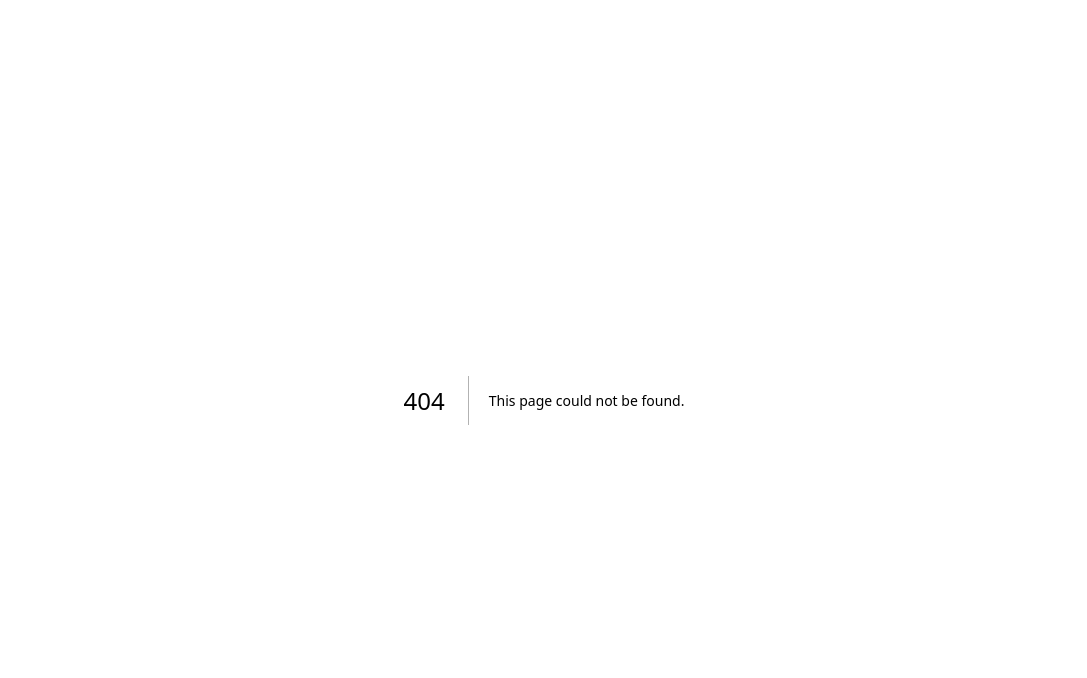
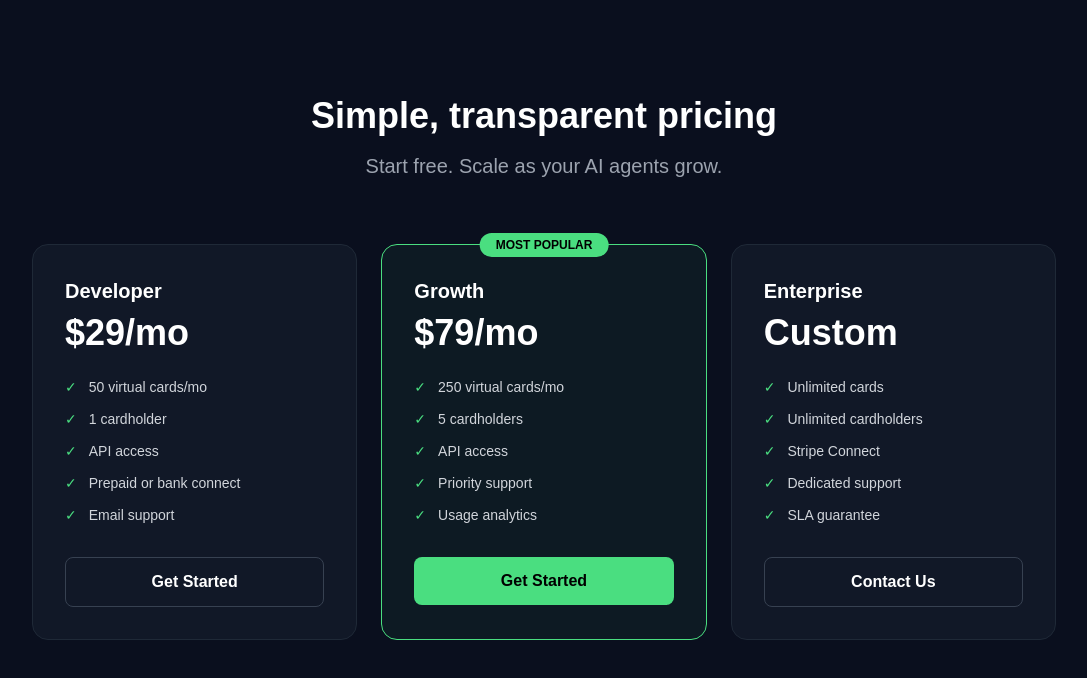
Before and after one commit to Business-Management-Company/ai-payment-proxy, a Next.js app: page /pricing in a window 1280 px wide. Before the commit this address had no page. Shown: the top 678 px of the page, without its empty margins (96-1183 px from the left). Built offline with nearby package versions, Linux system fonts and the light colour scheme.

Commit message:
feat: pricing page

```diff
--- /dev/null
+++ b/src/app/pricing/page.tsx
@@ -0,0 +1,29 @@
+"use client";
+import { useState } from "react";
+
+const plans = [
+  { id: "developer", name: "Developer", price: 29, features: ["50 virtual cards/mo", "1 cardholder", "API access", "Prepaid or bank connect", "Email support"], cta: "Get Started", highlight: false },
+  { id: "growth", name: "Growth", price: 79, features: ["250 virtual cards/mo", "5 cardholders", "API access", "Priority support", "Usage analytics"], cta: "Get Started", highlight: true },
+  { id: "enterprise", name: "Enterprise", price: 0, features: ["Unlimited cards", "Unlimited cardholders", "Stripe Connect", "Dedicated support", "SLA guarantee"], cta: "Contact Us", highlight: false },
+];
+
+export default function PricingPage() {
+  const [annual, setAnnual] = useState(false);
+  return <div className="min-h-screen bg-[#0a0f1e] text-white py-24 px-8">
+    <div className="max-w-5xl mx-auto text-center mb-16">
+      <h1 className="text-4xl font-bold mb-4">Simple, transparent pricing</h1>
+      <p className="text-gray-400 text-xl">Start free. Scale as your AI agents grow.</p>
+    </div>
+    <div className="max-w-5xl mx-auto grid grid-cols-3 gap-6">
+      {plans.map(plan => <div key={plan.id} className={`relative rounded-2xl p-8 border ${plan.highlight ? "border-[#4ade80] bg-[#4ade80]/5" : "border-gray-800 bg-[#111827]"}`}>
+        {plan.highlight && <div className="absolute -top-3 left-1/2 -translate-x-1/2 bg-[#4ade80] text-black text-xs font-bold px-4 py-1 rounded-full">MOST POPULAR</div>}
+        <h2 className="text-xl font-bold mb-2">{plan.name}</h2>
+        <p className="text-4xl font-bold mb-6">{plan.price === 0 ? "Custom" : `$${annual ? Math.floor(plan.price * 0.8) : plan.price}/mo`}</p>
+        <ul className="space-y-3 mb-8">
+          {plan.features.map(f => <li key={f} className="flex items-center gap-3 text-sm text-gray-300"><span className="text-[#4ade80]">✓</span>{f}</li>)}
+        </ul>
+        <a href={plan.price === 0 ? "mailto:hello@aipaymentproxy.com" : "/signup?plan=" + plan.id} className={`block text-center py-3 rounded-lg font-semibold transition ${plan.highlight ? "bg-[#4ade80] text-black hover:bg-[#22c55e]" : "border border-gray-700 text-white hover:border-gray-500"}`}>{plan.cta}</a>
+      </div>)}
+    </div>
+  </div>;
+}
```
